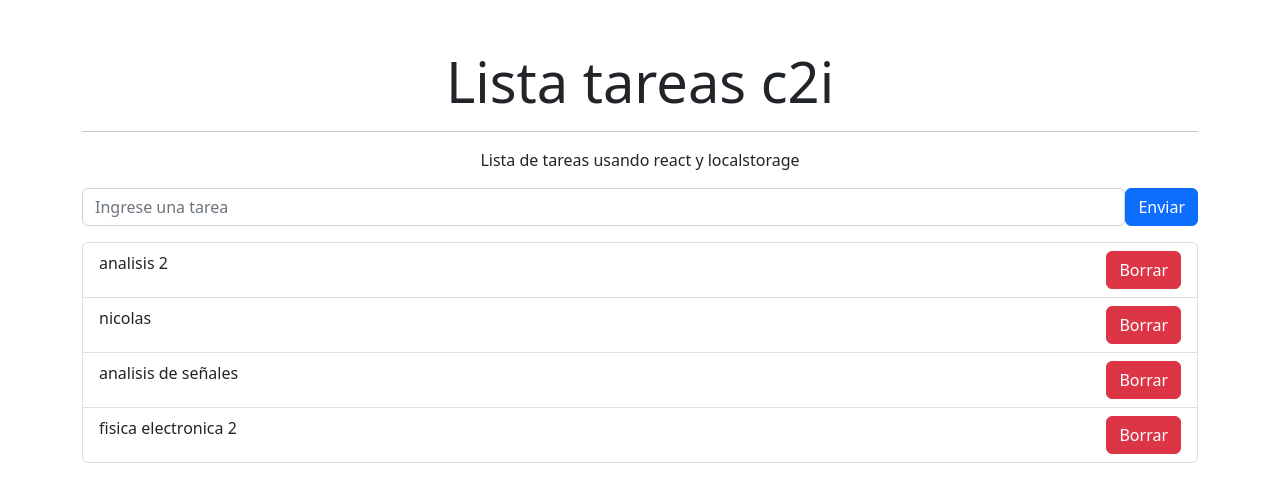
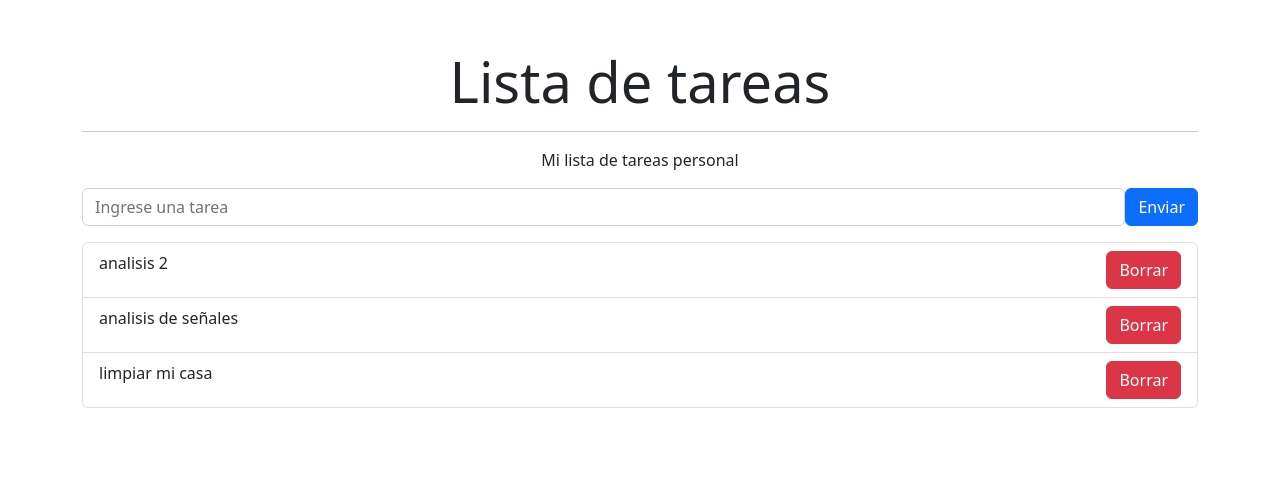
Before and after one commit to nicolasandr/CRUD-Listatareas-React, a React (Create React App) app: page / in a window 1280 px wide. Shown: the top 502 px of the page. Built offline with nearby package versions, Linux system fonts and the light colour scheme; data requests are answered from the project's data file.

Commit message:
agregamos alert para la validacion de formulario

```diff
--- a/db.json
+++ b/db.json
@@ -5,16 +5,12 @@
       "id": 1
     },
     {
-      "nombreTarea": "nicolas",
-      "id": 4
-    },
-    {
       "nombreTarea": "analisis de señales",
       "id": 5
     },
     {
-      "nombreTarea": "fisica electronica 2",
-      "id": 6
+      "nombreTarea": "limpiar mi casa",
+      "id": 8
     }
   ]
 }
--- a/src/App.js
+++ b/src/App.js
@@ -10,7 +10,7 @@ const App = () => {
     return (
       <section className='container my-5'>
         <div>
-          <Titulo comision='c2i'></Titulo>
+          <Titulo></Titulo>
           <Subtitulo></Subtitulo>
           <Formulario></Formulario>
 
--- a/src/components/Formulario.js
+++ b/src/components/Formulario.js
@@ -3,7 +3,7 @@ import Form from 'react-bootstrap/Form';
 import Button from 'react-bootstrap/Button';
 import ListaTareas from './ListaTareas';
 import { cantidadCaracteres } from './helpers';
-import Swal from 'sweetalert2';
+import Alert from 'react-bootstrap/Alert';
 
 const Formulario = () => {
     const URL = process.env.REACT_APP_API_LISTATAREAS;
@@ -50,12 +50,12 @@ const Formulario = () => {
                 });
                 if (respuesta.status === 201) {
                     //mostrar mensaje que todo salio bien
-                    Swal.fire(
-                        'Tarea creada!',
-                        'La tarea se creó correctamente!',
-                        'success'
-                    );
-                    consultarAPI();
+                    // Swal.fire(
+                    //     'Tarea creada!',
+                    //     'La tarea se creó correctamente!',
+                    //     'success'
+                    // );
+                     refescarPagina();
                 }
                 console.log(respuesta);
             } catch (error) {
@@ -66,7 +66,9 @@ const Formulario = () => {
             setMsjError(true);
         }
     };
-
+  const refescarPagina = () => {
+      window.location.reload(true);
+  };
     return (
         <div>
             <Form onSubmit={handleSubmit}>
@@ -85,7 +87,12 @@ const Formulario = () => {
                     </Button>
                 </Form.Group>
             </Form>
-            {/* aqui invoco al componente ListaTareas */}
+            {msjError ? (
+                <Alert variant="danger" className="mt-4">
+                    Debe corregir los datos
+                </Alert>
+            ) : null}
+
             <ListaTareas
                 arregloTareas={arregloTareas}
                 consultarAPI={consultarAPI}
--- a/src/components/ListaTareas.js
+++ b/src/components/ListaTareas.js
@@ -17,6 +17,7 @@ const ListaTareas = (props) => {
             {/* <Alert variant="danger">
                 debe agregar correctamente los datos
             </Alert> */}
+
         </div>
     );
 };
--- a/src/components/Subtitulo.js
+++ b/src/components/Subtitulo.js
@@ -4,7 +4,7 @@ class Subtitulo extends Component {
     render() {
         return (
             <div>
-                <p className='text-center'>Lista de tareas usando react y localstorage</p>
+                <p className='text-center'>Mi lista de tareas personal</p>
             </div>
         );
     }
--- a/src/components/Titulo.js
+++ b/src/components/Titulo.js
@@ -3,7 +3,7 @@ import React from "react";
 const Titulo = (props) => {
   return (
     <div>
-      <h1 className="display-4 text-center">Lista tareas {props.comision}</h1>
+      <h1 className="display-4 text-center">Lista de tareas {props.comision}</h1>
       <hr />
     </div>
   );
```
